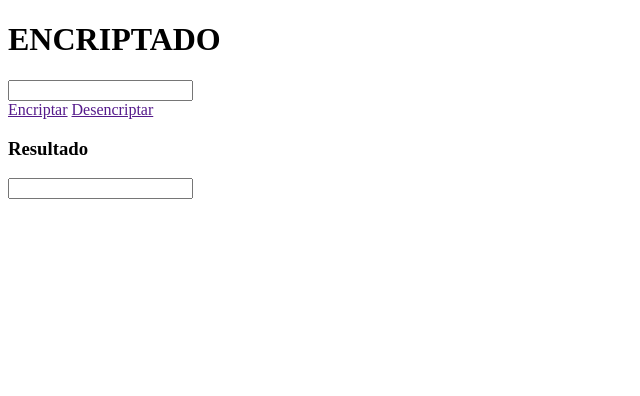
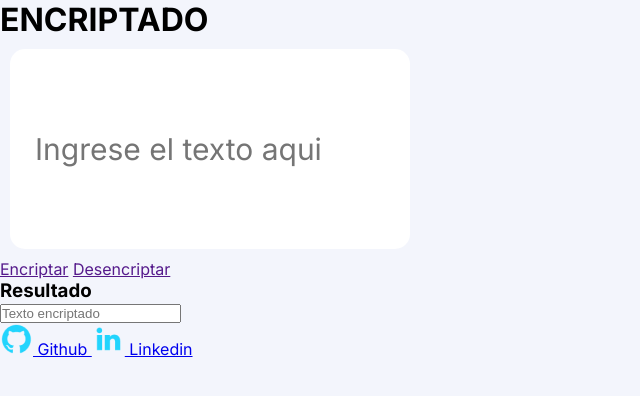
Before and after one commit to MarvinQLQ/Encriptador, a plain HTML site: page index.html in a window 1280 px wide. Shown: the whole page, without its empty margins (0-640 px from the left). Drawn offline with Linux system fonts and the light colour scheme.

Commit message:
se inicio la base del css

```diff
--- a/index.html
+++ b/index.html
@@ -4,31 +4,40 @@
     <meta charset="UTF-8">
     <meta name="viewport" content="width=device-width, initial-scale=1.0">
     <title>Encriptador de Marvin</title>
+    <link rel="stylesheet" href="styles/style.css">
 </head>
 <body>
-    <header>
-        <h1>ENCRIPTADO</h1>
+    <header class="header">
+        <h1 class="titulo">ENCRIPTADO</h1>
     </header>
 
-    <main>
+    <main class="main">
         <section>
             <div>
-             <input type="text">
+             <input class="campo_texto" type="text" placeholder="Ingrese el texto aqui">
             </div>
             <div>
-                <a href="">Encriptar</a>
-                <a href="">Desencriptar</a>
+                <a class="bto1" href="">Encriptar</a>
+                <a class="bto2" href="">Desencriptar</a>
             </div>
         </section>
         <section>
             <h3>Resultado</h3>
-            <input type="text">
+            <input class="campo_resultado" type="text" placeholder="Texto encriptado">
         </section>
     </main>
 
     <footer>
+        <a class="presentacion__enlaces__link" href="https://github.com/MarvinQLQ">
+            <img src="./assets/github.png">
+            Github
+        </a>
+        <a class="presentacion__enlaces__link" href="https://linkedin.com/in/">
+            <img src="./assets/linkedin.png">
+            Linkedin
+        </a>
 
     </footer>
-
+    <script src="app.js"></script>
 </body>
 </html>
--- a/styles/style.css
+++ b/styles/style.css
@@ -0,0 +1,31 @@
+@import url('https://fonts.googleapis.com/css2?family=Inter:wght@100..900&display=swap');
+
+:root{
+    --color--fondo: #F3F5FC;
+    --color--bto1: #0A3871;
+    --color--bto2: #D8DFE8;
+    --fuente: "Inter", sans-serif;
+}
+
+
+* {
+    margin: 0;
+    padding: 0;
+}
+
+body{
+    box-sizing: border-box;
+    font-family: var(--fuente);
+    background-color: var(--color--fondo) ;
+}
+
+.campo_texto{
+    font-family: var(--fuente);
+    font-size: 30px;
+    width: 350px;
+    height: 150px;
+    margin: 10px;
+    padding: 25px;
+    border: 5px var(--color--bto2);
+    border-radius: 15px;
+}
```
Also changed, not shown: app.js (added), assets/github.png (added), assets/linkedin.png (added).
